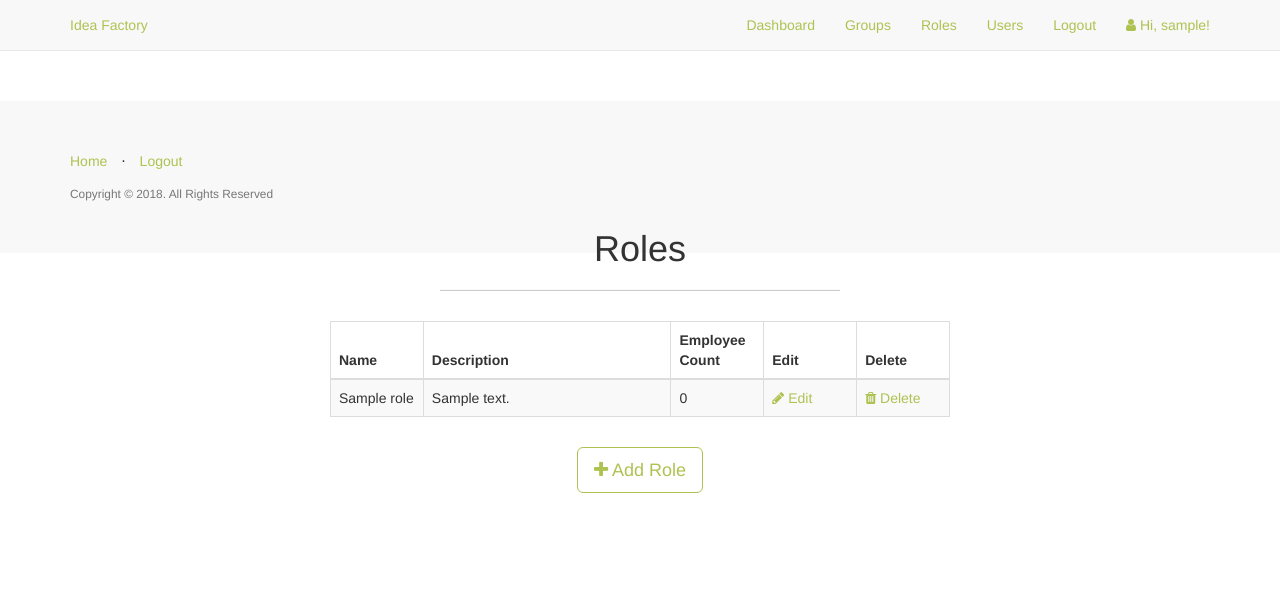
After one commit to sgwired/ideas, a Flask app: page /admin/roles in a window 1280 px wide. The commit adds this page. Shown: the top 610 px of the page. Run offline with Flask 2, Linux system fonts and the light colour scheme; a user stored in the database is signed in; tables that the repository leaves empty hold one stand-in row (values such as "Sample post"); parts of the project's set-up code (start-up, migrations or seed data) failed here and were passed over; some libraries are stand-ins or nearby versions.

Commit message:
added roles

```diff
--- a/app/admin/views.py
+++ b/app/admin/views.py
@@ -1,10 +1,12 @@
 from flask import abort, flash, redirect, render_template, url_for
 from flask_login import current_user, login_required
 
+
 from . import admin
-from app.admin.forms import GroupForm
+from app.admin.forms import GroupForm, RoleForm
+
 from .. import db
-from ..models import Group
+from ..models import Group, Role
 
 
 def check_admin():
@@ -109,3 +111,95 @@ def delete_group(id):
     return redirect(url_for('admin.list_groups'))
 
     return render_template(title="Delete Group")
+
+
+# Roles
+@admin.route('/roles')
+@login_required
+def list_roles():
+    check_admin()
+    """
+    List all roles
+    """
+    roles = Role.query.all()
+    return render_template('admin/roles/roles.html',
+                           roles=roles, title='Roles')
+
+
+@admin.route('/roles/add', methods=['GET', 'POST'])
+@login_required
+def add_role():
+    """
+    Add a role to the database
+    """
+    check_admin()
+
+    add_role = True
+
+    form = RoleForm()
+    if form.validate_on_submit():
+        role = Role(name=form.name.data,
+                    description=form.description.data)
+
+        try:
+            # add role to the database
+            db.session.add(role)
+            db.session.commit()
+            flash('You have successfully added a new role.')
+        except:
+            # in case role name already exists
+            flash('Error: role name already exists.')
+
+        # redirect to the roles page
+        return redirect(url_for('admin.list_roles'))
+
+    # load role template
+    return render_template('admin/roles/role.html', add_role=add_role,
+                           form=form, title='Add Role')
+
+
+@admin.route('/roles/edit/<int:id>', methods=['GET', 'POST'])
+@login_required
+def edit_role(id):
+    """
+    Edit a role
+    """
+    check_admin()
+
+    add_role = False
+
+    role = Role.query.get_or_404(id)
+    form = RoleForm(obj=role)
+    if form.validate_on_submit():
+        role.name = form.name.data
+        role.description = form.description.data
+        db.session.add(role)
+        db.session.commit()
+        flash('You have successfully edited the role.')
+
+        # redirect to the roles page
+        return redirect(url_for('admin.list_roles'))
+
+    form.description.data = role.description
+    form.name.data = role.name
+    return render_template('admin/roles/role.html', add_role=add_role,
+                           form=form, title="Edit Role")
+
+
+@admin.route('/roles/delete/<int:id>', methods=['GET', 'POST'])
+@login_required
+def delete_role(id):
+    """
+    Delete a role from the database
+    """
+    check_admin()
+
+    role = Role.query.get_or_404(id)
+    db.session.delete(role)
+    db.session.commit()
+    flash('You have successfully deleted the role.')
+
+    # redirect to the roles page
+    return redirect(url_for('admin.list_roles'))
+
+    return render_template(title="Delete Role")
--- /dev/null
+++ b/app/templates/admin/roles/roles.html
@@ -0,0 +1,68 @@
+{% import "bootstrap/utils.html" as utils %}
+{% extends "base.html" %}
+{% block title %}Roles{% endblock %}
+{% block body %}
+<div class="content-section">
+  <div class="outer">
+    <div class="middle">
+      <div class="inner">
+        <br/>
+        {{ utils.flashed_messages() }}
+        <br/>
+        <h1 style="text-align:center;">Roles</h1>
+        {% if roles %}
+          <hr class="intro-divider">
+          <div class="center">
+            <table class="table table-striped table-bordered">
+              <thead>
+                <tr>
+                  <th width="15%"> Name </th>
+                  <th width="40%"> Description </th>
+                  <th width="15%"> Employee Count </th>
+                  <th width="15%"> Edit </th>
+                  <th width="15%"> Delete </th>
+                </tr>
+              </thead>
+              <tbody>
+              {% for role in roles %}
+                <tr>
+                  <td> {{ role.name }} </td>
+                  <td> {{ role.description }} </td>
+                  <td>
+                    {% if role.employees %}
+                      {{ role.employees.count() }}
+                    {% else %}
+                      0
+                    {% endif %}
+                  </td>
+                  <td>
+                    <a href="{{ url_for('admin.edit_role', id=role.id) }}">
+                      <i class="fa fa-pencil"></i> Edit
+                    </a>
+                  </td>
+                  <td>
+                    <a href="{{ url_for('admin.delete_role', id=role.id) }}">
+                      <i class="fa fa-trash"></i> Delete
+                    </a>
+                  </td>
+                </tr>
+              {% endfor %}
+              </tbody>
+            </table>
+          </div>
+          <div style="text-align: center">
+        {% else %}
+          <div style="text-align: center">
+            <h3> No roles have been added. </h3>
+            <hr class="intro-divider">
+        {% endif %}
+          <a href="{{ url_for('admin.add_role') }}" class="btn btn-default btn-lg">
+            <i class="fa fa-plus"></i>
+            Add Role
+          </a>
+        </div>
+      </div>
+    </div>
+  </div>
+</div>
+{% endblock %}
--- a/app/templates/base.html
+++ b/app/templates/base.html
@@ -25,7 +25,7 @@
                   {% if current_user.is_admin %}
                     <li><a href="{{ url_for('home.admin_dashboard') }}">Dashboard</a></li>
                     <li><a href="{{ url_for('admin.list_groups') }}">Groups</a></li>
-                    <li><a href="#">Roles</a></li>
+                    <li><a href="{{ url_for('admin.list_roles') }}">Roles</a></li>
                     <li><a href="#">Users</a></li>
                   {% else %}
                     <li><a href="{{ url_for('home.dashboard') }}">Dashboard</a></li>
```
Also changed, not shown: app/admin/forms.py (+9 -0 lines), app/templates/admin/roles/role.html (added, +28 -0 lines).
